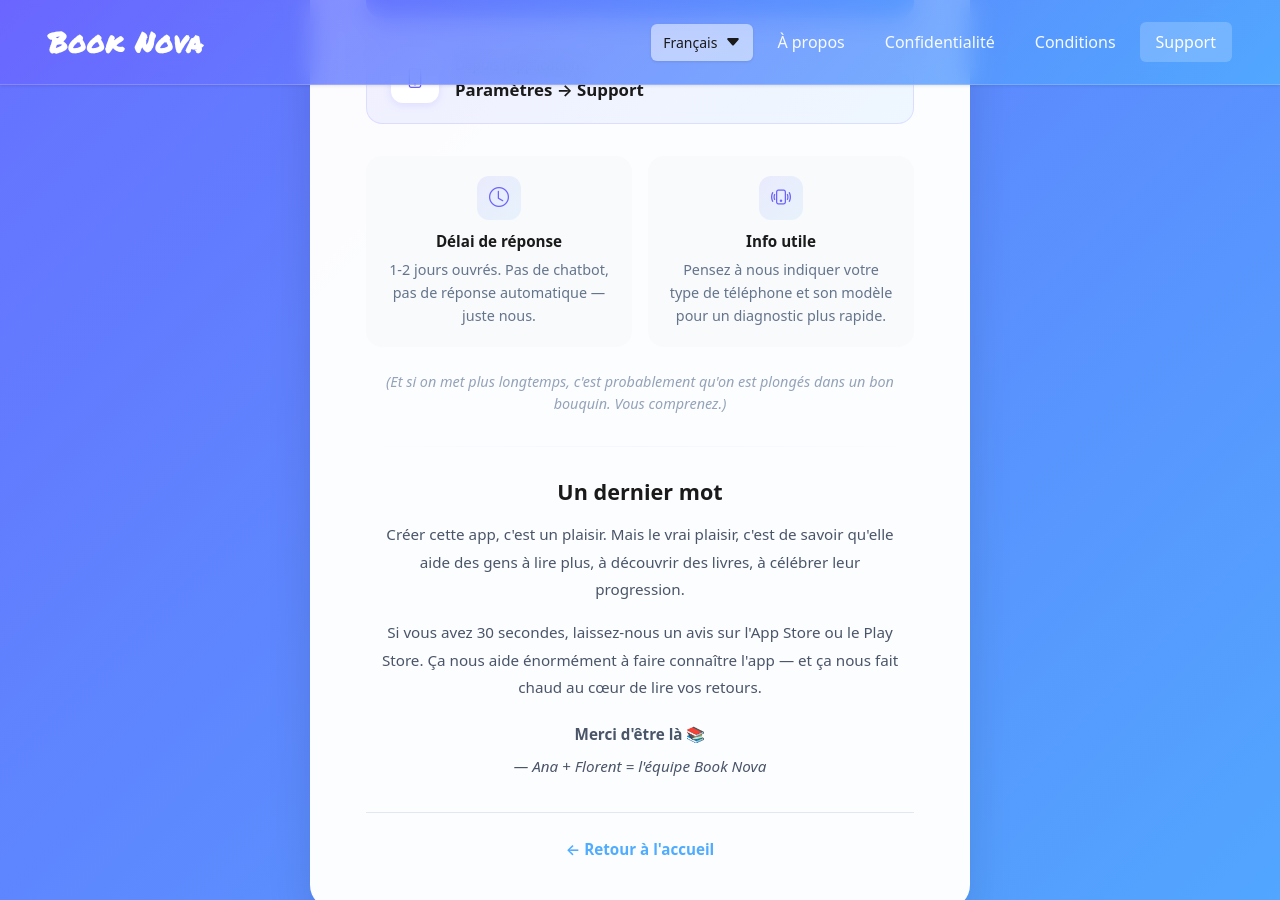
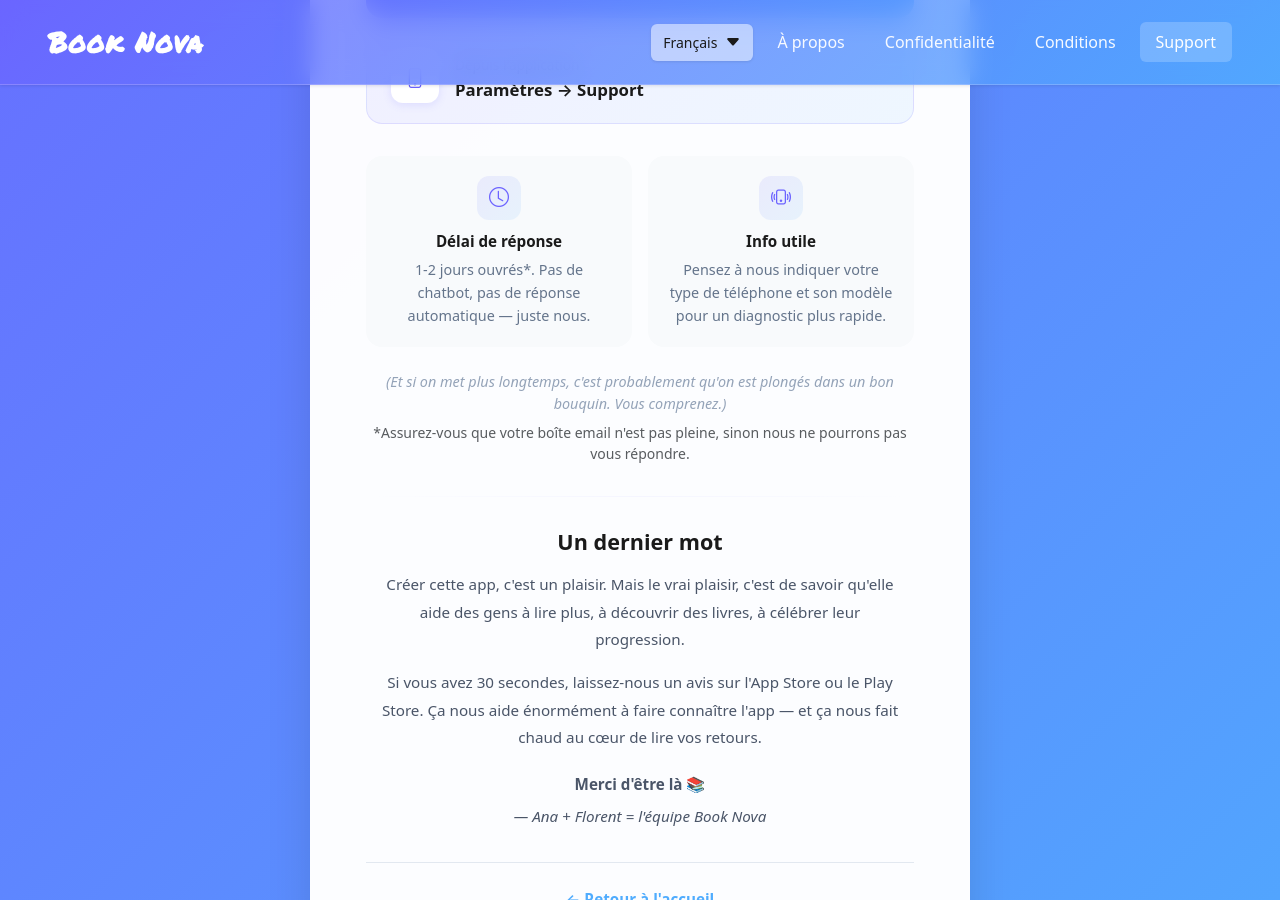
Before and after one commit to Anarres4/book-nova, a Jekyll site: the page built from support.html, in a window 1280 px wide and 900 px high, scrolled down 577 px. Built offline with Jekyll 4.4.1, drawn with Linux system fonts in a browser that asks for light colours.

Commit message:
✏️ update support page text

```diff
--- a/support.html
+++ b/support.html
@@ -48,7 +48,7 @@ permalink: /support.html
                         <i class="bi bi-clock"></i>
                     </div>
                     <h3 data-i18n="supportPage.contact.responseTitle">Délai de réponse</h3>
-                    <p data-i18n="supportPage.contact.responseText">1-2 jours ouvrés. Pas de chatbot, pas de réponse automatique — juste nous.</p>
+                    <p data-i18n="supportPage.contact.responseText">1-2 jours ouvrés*. Pas de chatbot, pas de réponse automatique — juste nous.</p>
                 </div>
 
                 <div class="support-info-card">
@@ -62,6 +62,7 @@ permalink: /support.html
 
             <!-- Joke -->
             <p class="contact-joke text-center" data-i18n="supportPage.contact.joke">(Et si on met plus longtemps, c'est probablement qu'on est plongés dans un bon bouquin. Vous comprenez.)</p>
+            <p class="text-muted small text-center mt-2" data-i18n="supportPage.contact.responseNote">*Assurez-vous que votre boîte email n'est pas pleine, sinon nous ne pourrons pas vous répondre.</p>
 
             <hr class="support-divider">
 
```
Also changed, not shown: _data/translations.yml (+6 -3 lines).
